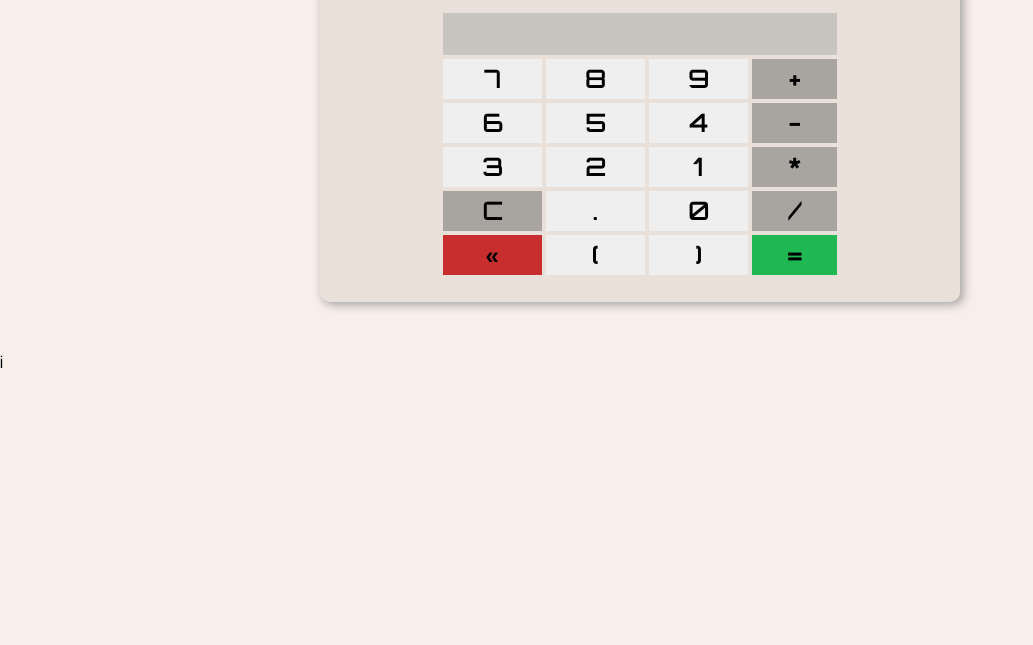
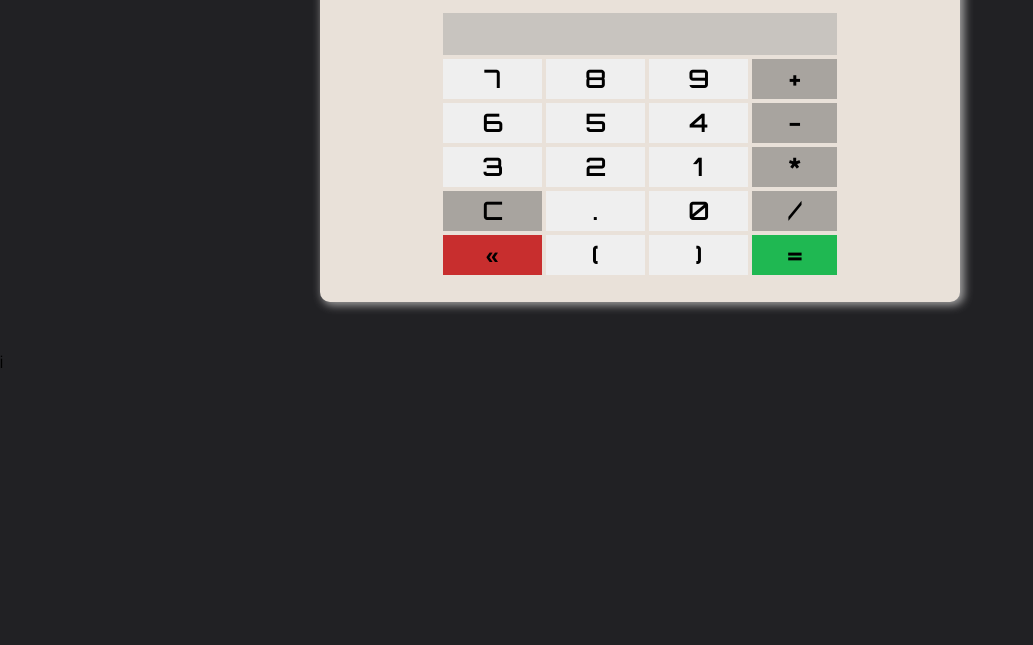
Before and after one commit to oArielNunes/Calculadora, a plain HTML site: page index.html in a window 1280 px wide. Shown: the part 155-800 px from the top of the page, without its empty margins (0-1033 px from the left). Drawn offline with Linux system fonts and the light colour scheme.

Commit message:
Update style.css

```diff
--- a/style.css
+++ b/style.css
@@ -18,7 +18,7 @@ body {
     font-family: 'Orbitron', sans-serif;
     padding: 0;
     margin: 0;
-    background: var(--corPrimaria);
+    background: #212124;
 
 }
 
```
